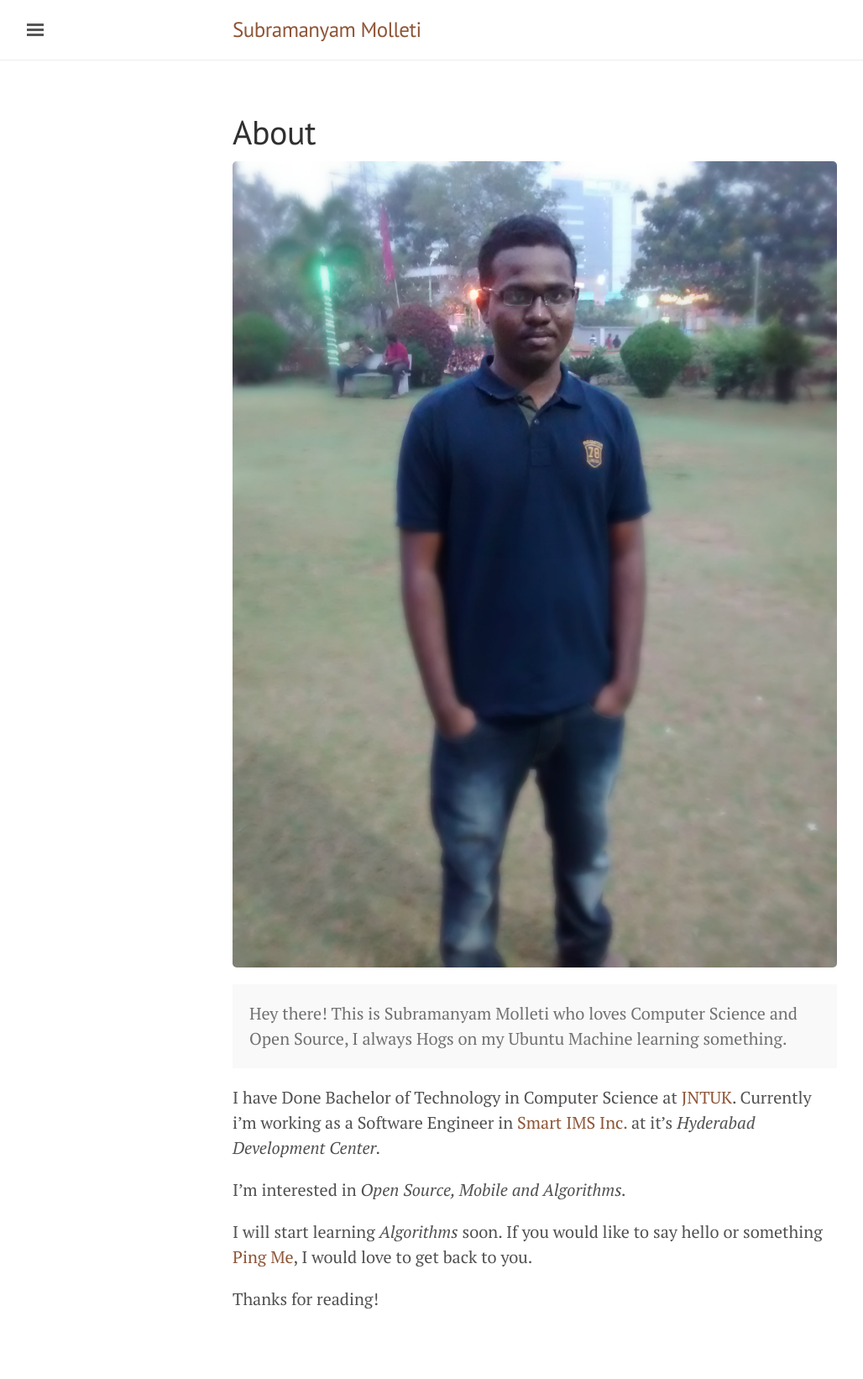
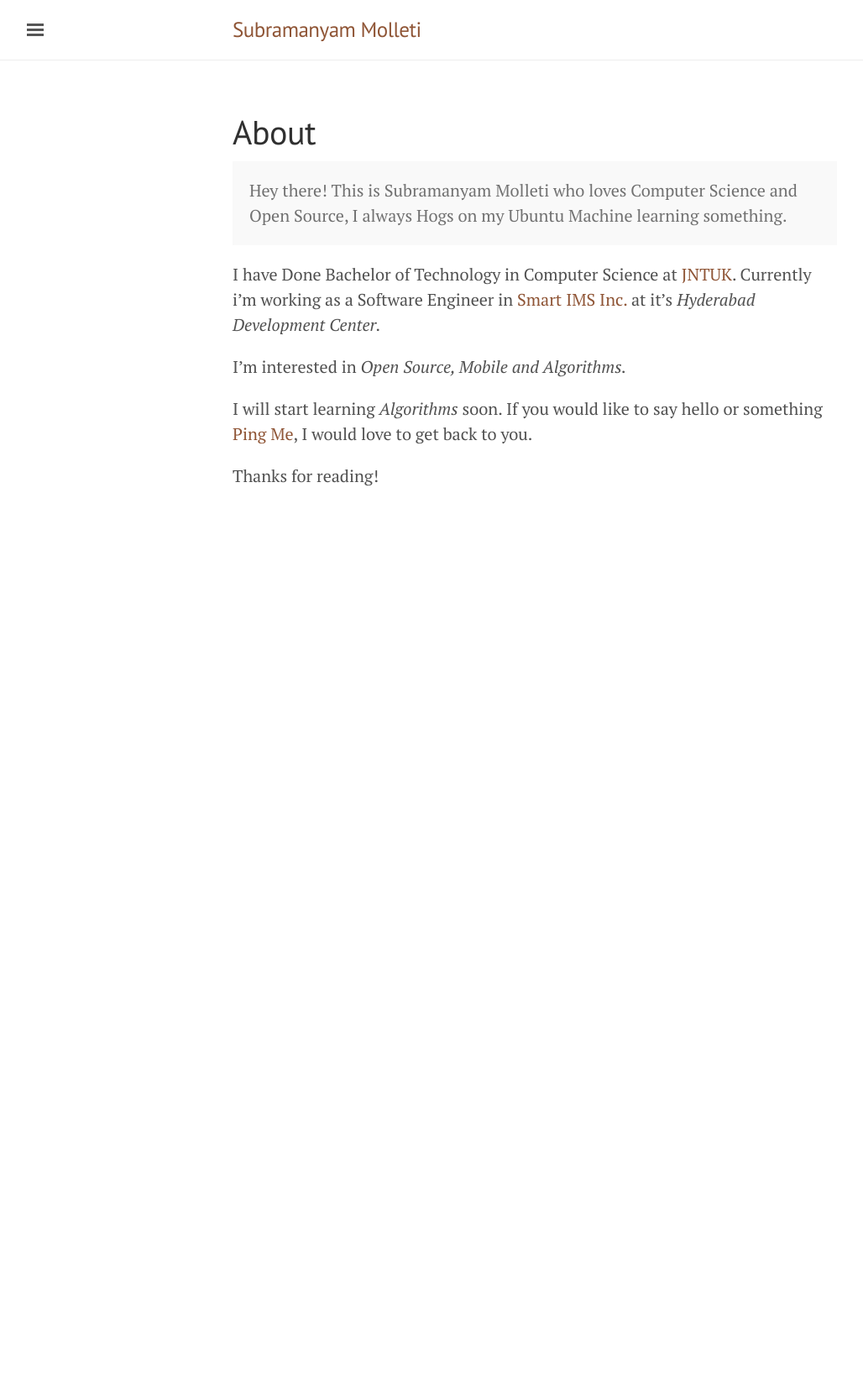
Before and after one commit to subramanyammolleti/subramanyammolleti.github.io, a Jekyll site: the page built from about.md, in a window 1280 px wide. Shown: the whole page at 84% size, without its empty margins (3-1031 px from the left). Built offline with Jekyll 4.4.1, drawn with Linux system fonts in a browser that asks for light colours; after the commit the page ends 900 px from its top, so only the background shows below that.

Commit message:
Update about.md

```diff
--- a/about.md
+++ b/about.md
@@ -3,7 +3,7 @@ layout: page
 title: About
 ---
 
-![It's me at Shilparamam, Hyderabad](/assets/subramanyammolleti.jpg)
+<!--![It's me at Shilparamam, Hyderabad](/assets/subramanyammolleti.jpg)-->
 
 <p class="message">
   Hey there! This is Subramanyam Molleti who loves Computer Science and
```
